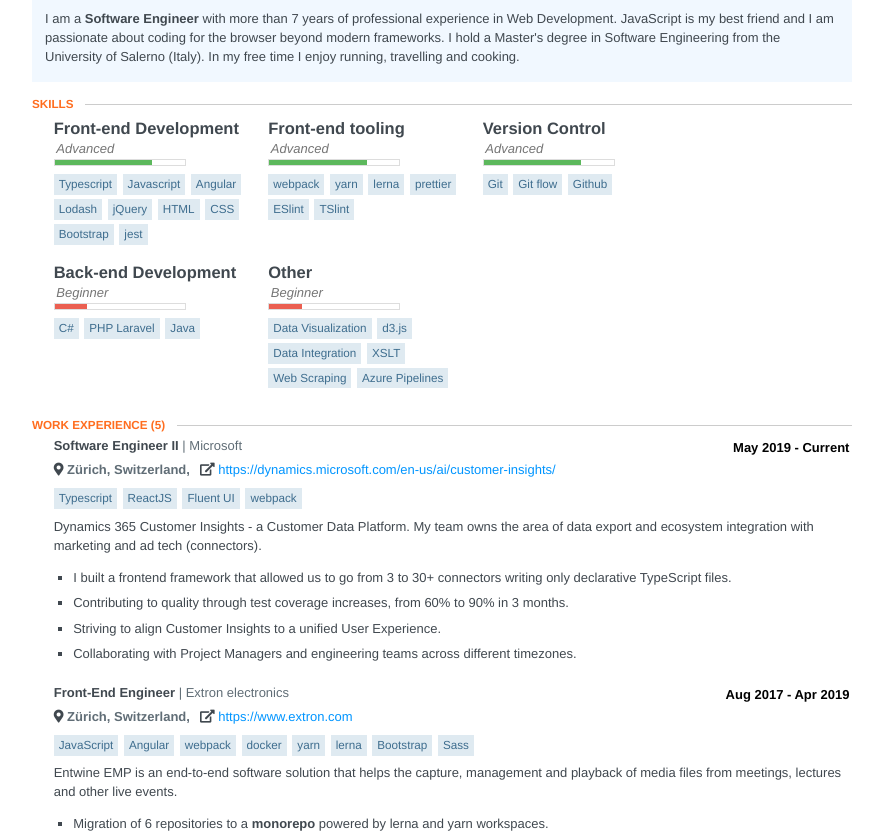
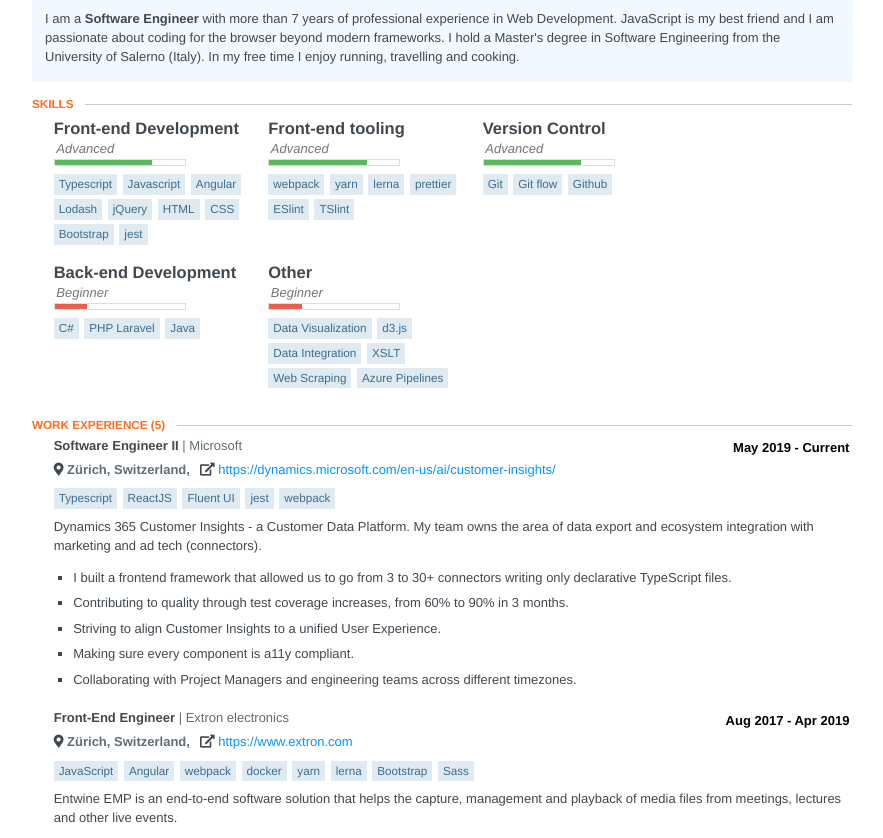
Before and after one commit to phoinixi/website, a website: page src/index.html in a window 1280 px wide. Shown: the part 194-1032 px from the top of the page, without its empty margins (198-1081 px from the left). Drawn offline with Linux system fonts and the light colour scheme.

Commit message:
update CV

```diff
--- a/src/index.html
+++ b/src/index.html
@@ -942,6 +942,7 @@ section .location {
             <li>Typescript</li>
             <li>ReactJS</li>
             <li>Fluent UI</li>
+            <li>jest</li>
             <li>webpack</li>
           </ul>
           <div class="item" id="work-item">
@@ -950,6 +951,7 @@ section .location {
               <li><p>I built a frontend framework that allowed us to go from 3 to 30+ connectors writing only declarative TypeScript files.</p></li>
               <li><p>Contributing to quality through test coverage increases, from 60% to 90% in 3 months.</p></li>
               <li><p>Striving to align Customer Insights to a unified User Experience.</p></li>
+              <li><p>Making sure every component is a11y compliant.</p></li>
               <li><p>Collaborating with Project Managers and engineering teams across different timezones.</p></li>
             </ul>
           </div>
```
